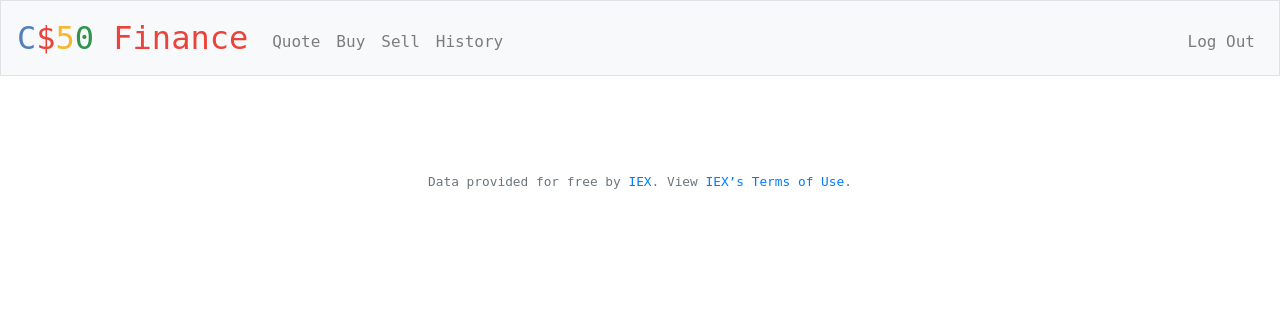
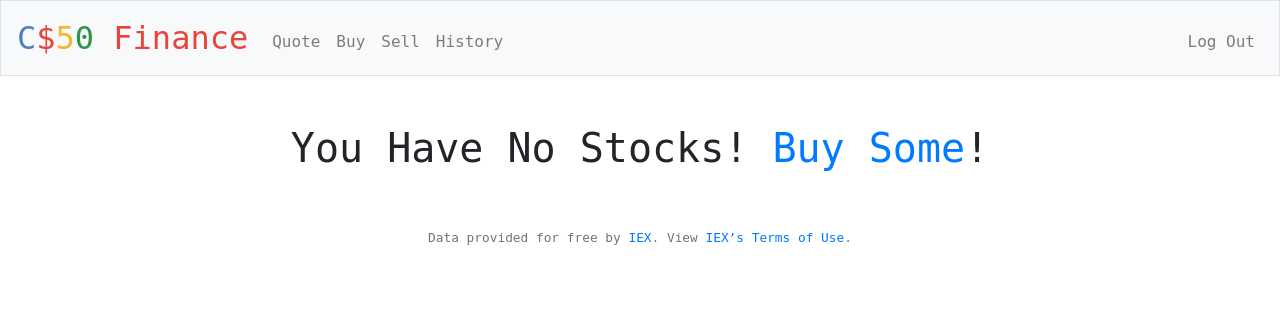
Before and after one commit to TheBotlyNoob/CS50, a Flask app: page / in a window 1280 px wide. Shown: the top 336 px of the page. Run offline with Flask 2, Linux system fonts and the light colour scheme; a user stored in the database is signed in; some libraries are stand-ins or nearby versions; some web fonts are replaced.

Commit message:
add things

```diff
--- a/problems/finance/helpers.py
+++ b/problems/finance/helpers.py
@@ -2,7 +2,7 @@ import os
 import requests
 import urllib.parse
 
-from flask import redirect, render_template, request, session
+from flask import redirect, render_template, session
 from functools import wraps
 
 
--- a/problems/finance/static/styles.css
+++ b/problems/finance/static/styles.css
@@ -1,5 +1,5 @@
 body {
-  font-family: 'Brandon Grotesque', monospace;
+  font-family: "Brandon Grotesque", monospace;
 }
 
 nav .navbar-brand {
--- /dev/null
+++ b/problems/finance/templates/history.html
@@ -0,0 +1,4 @@
+{% extends 'layout.html' %} {% block title %} Overview {% endblock %} {% block
+main %}
+<h1>TODO</h1>
+{% endif %} {% endblock %}
--- a/problems/finance/templates/index.html
+++ b/problems/finance/templates/index.html
@@ -2,8 +2,13 @@
 main %} {% for stock in stocks %}
 <div class="stock">
   <h2>{{stock['symbol']}}</h2>
+  <h5>{{stock['name']}}</h5>
   <hr />
   <p>The Price Is Currently <code>{{stock['price']}}</code></p>
-  <p>You Currently Own {{stock['amount']}} Share[s]</p>
+  <p>You Currently Own <code>{{stock['amount']}}</code> Share[s]</p>
 </div>
-{% endfor %} {% endblock %}
+{% endfor %} {% if stocks == [] %}
+<div>
+  <h1>You Have No Stocks! <a href="/buy">Buy Some</a>!</h1>
+</div>
+{% endif %} {% endblock %}
```
Also changed, not shown: problems/finance/application.py (+6 -5 lines), problems/finance/finance.db.
